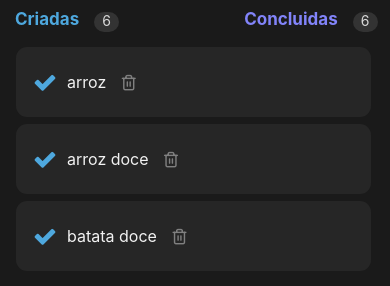
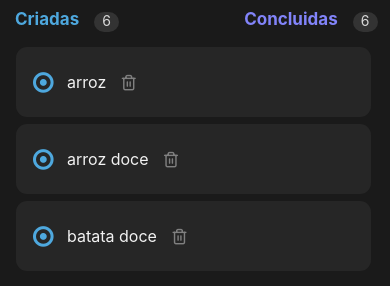
Before and after one commit to mattheusmiranda/DESAFIO-IGNITE, a React Native app: screen / in a window 390 px wide. Shown: the part 260-546 px from the top of the page. Built offline with nearby package versions, Linux system fonts and the light colour scheme.

Commit message:
alteração no checkbox para que ele comece já desmarcado.

```diff
--- a/src/screens/home/components/participant/participant.tsx
+++ b/src/screens/home/components/participant/participant.tsx
@@ -16,8 +16,8 @@ export function Participant({ name, onRemove }: Props) {
         <View style={styles.container}>
             <View style={styles.isideContainer}>
                 <CheckBox
-                    checkedIcon={"dot-circle-o"}
-                    uncheckedIcon={"check"}
+                    checkedIcon={"check"}
+                    uncheckedIcon={"dot-circle-o"}
                     checkedColor={"#5E60CE"}
                     uncheckedColor={"#4EA8DE"}
                     checked={isSelected}
```
